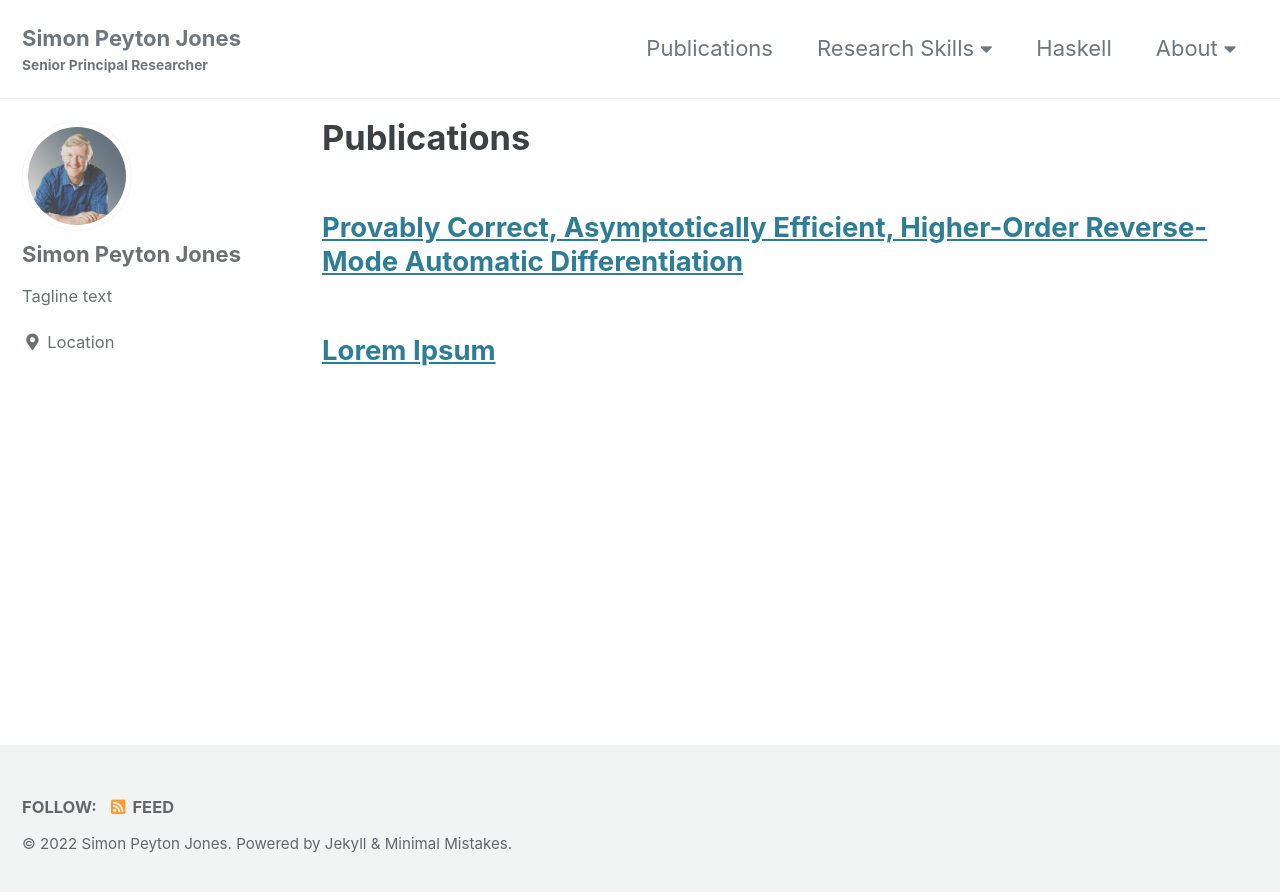
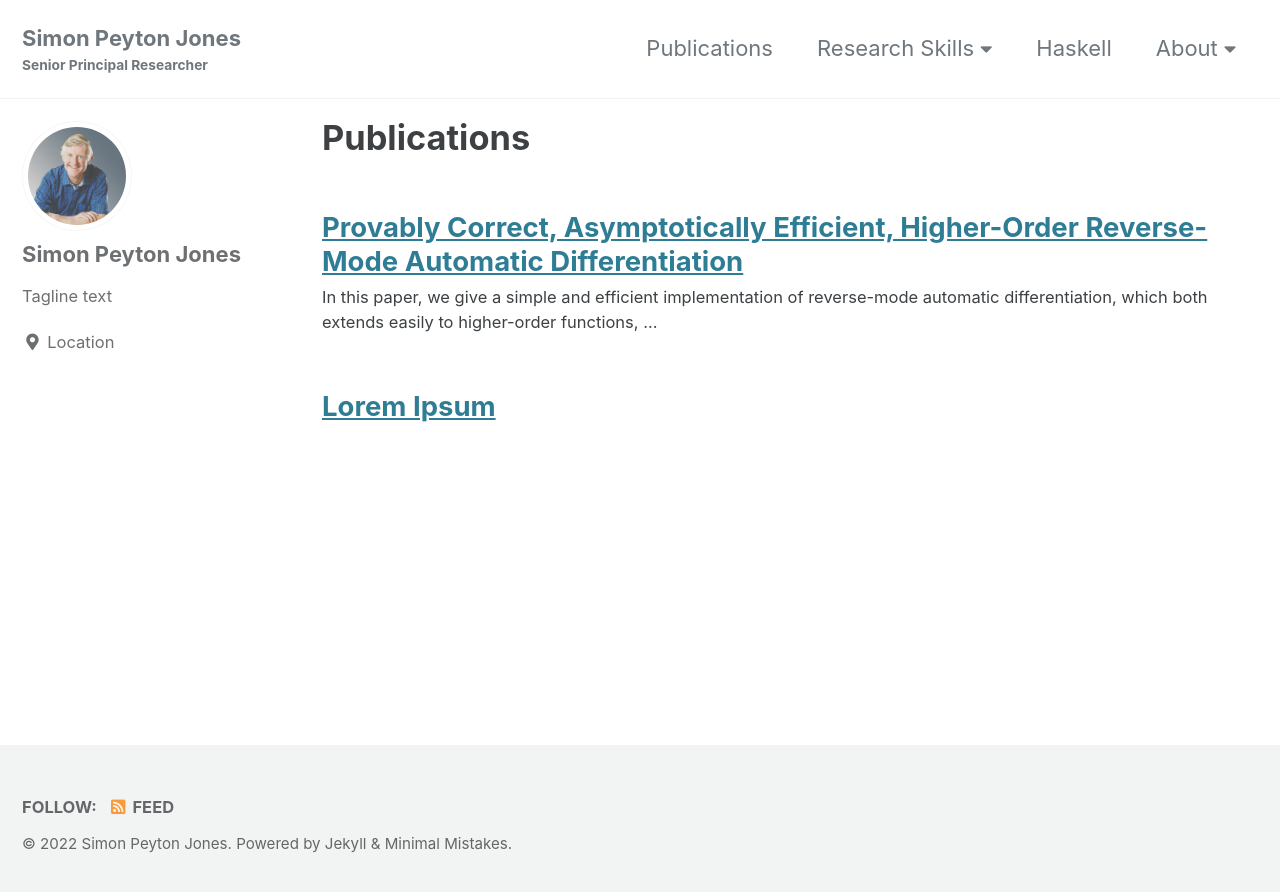
Before and after one commit to simonpj/www.peytonjones.org, a Jekyll site: the page built from _pages/publications-archive.md, in a window 1280 px wide. Shown: the top 892 px of the page. Built offline with Jekyll 4.4.1, drawn with Linux system fonts in a browser that asks for light colours; cached includes are drawn as plain includes.

Commit message:
Update provably-correct.md

```diff
--- a/_publications/provably-correct.md
+++ b/_publications/provably-correct.md
@@ -1,7 +1,7 @@
 ---
 title: "Provably Correct, Asymptotically Efficient, Higher-Order Reverse-Mode Automatic Differentiation"
 permalink: /provably-correct/
-excerpt: ""
+excerpt: "In this paper, we give a simple and efficient implementation of reverse-mode automatic differentiation, which both extends easily to higher-order functions, and has run time and memory consumption linear in the run time of the original program..."
 header:
   overlay_image: /assets/images/spj-stock-header.jpg
 ---
```
